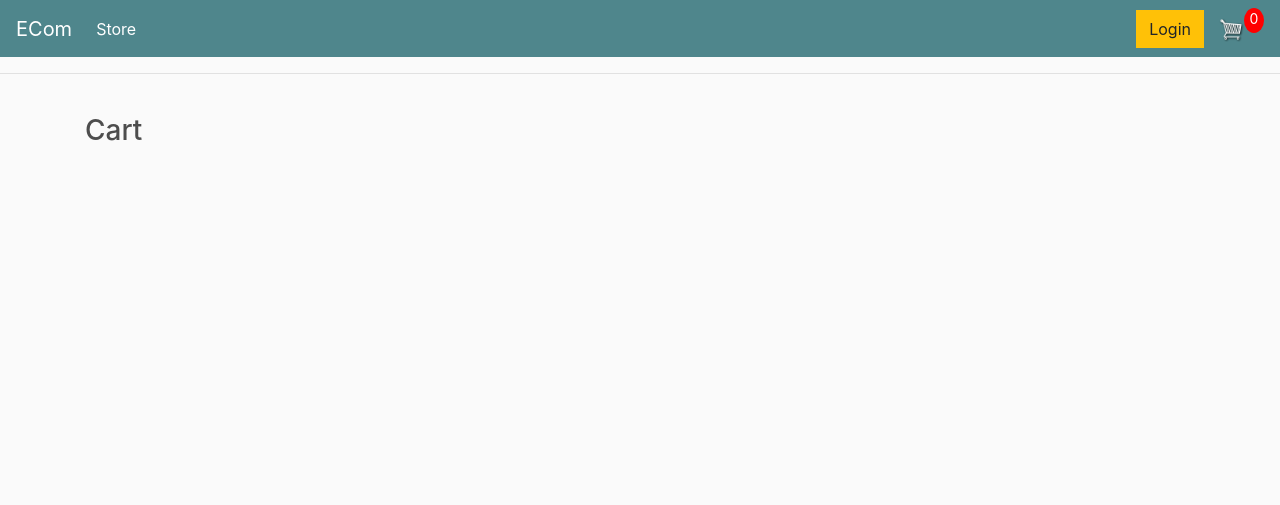
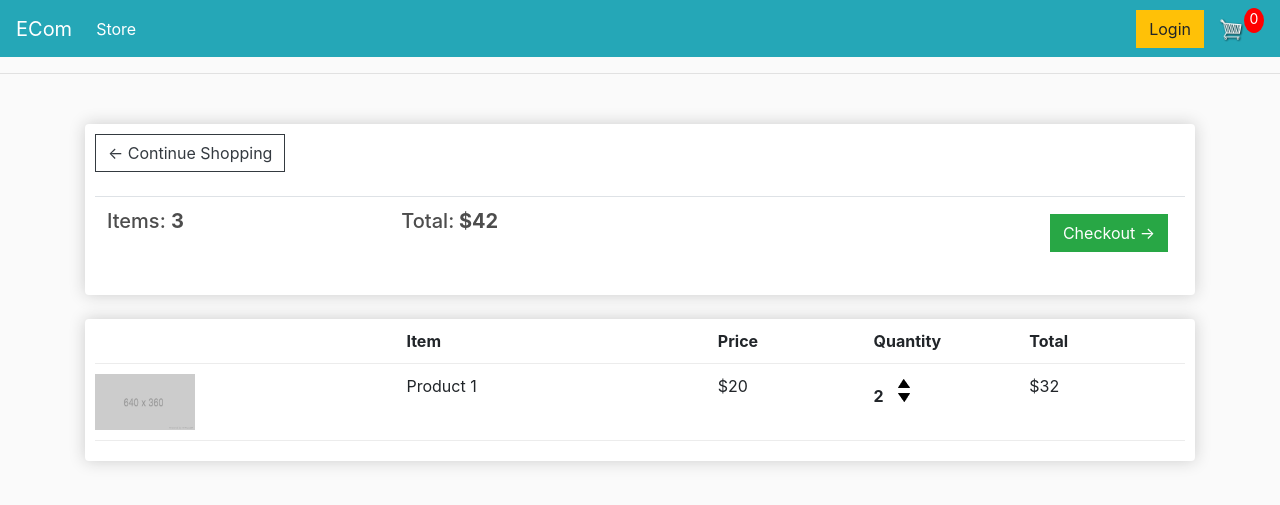
Before and after one commit to Farnan130117/Ecommerce, a Django app: page /cart/ in a window 1280 px wide. Shown: the top 505 px of the page. Run offline with Django 3.2, Linux system fonts and the light colour scheme; lists and menus that the app fills with data are empty; some libraries are stand-ins or nearby versions.

Commit message:
p-8 s-3 store & cart format desing

```diff
--- a/static/css/main.css
+++ b/static/css/main.css
@@ -26,7 +26,7 @@ h1,h2,h3,h4,h5,h6{
 }
 
 .bg-dark{
-	background-color: #4f868c!important;
+	background-color: #25a7b7!important;
 }
 
 #cart-icon{
--- a/store/templates/store/cart.html
+++ b/store/templates/store/cart.html
@@ -1,11 +1,57 @@
+<!-- Template inheritance from main.html -->
 
 {% extends 'store/main.html' %}
+
 {% load static %}
 
 {% block content %}
 
 
-<h3>Cart</h3>
+<div class= "row">
+	<div class= "col-lg-12">
+		<div class="box-element">
+			<a  class="btn btn-outline-dark" href="{% url 'store' %}"> &#x2190; Continue Shopping</a>
+			<br>
+			<br>
+			<table class="table">
+				<tr>
+					<th><h5>Items: <strong>3</strong></h5></th>
+					<th><h5>Total:<strong> $42</strong></h5></th>
+					<th>
+						<a  style="float:right; margin:5px;" class="btn btn-success" href="{% url 'checkout' %}">Checkout &#8594;</a>
+					</th>
+				</tr>
+			</table>
+		</div>
+		<br>
+
+		<div class="box-element">
+
+				<div class="cart-row">
+						<div style="flex:2"></div>
+						<div style="flex:2"><strong>Item</strong></div>
+						<div style="flex:1"><strong>Price</strong></div>
+						<div style="flex:1"><strong>Quantity</strong></div>
+						<div style="flex:1"><strong>Total</strong></div>
+			    </div>
+
+				<div class="cart-row">
+					<div style="flex:2"><img class="row-image" src="{% static 'images/placeholder.png' %}"></div>
+					<div style="flex:2"><p>Product 1</p></div>
+					<div style="flex:1"><p>$20</p></div>
+					<div style="flex:1">
+									<p class="quantity">2</p>
+									<div class="quantity">
+										<img class="chg-quantity" src="{% static  'images/arrow-up.png' %}">
+
+										<img class="chg-quantity" src="{% static  'images/arrow-down.png' %}">
+									</div>
+					</div>
+						<div style="flex:1"><p>$32</p></div>
+				</div>
+		</div>
+
+</div>
 
 
 {% endblock content %}
--- a/store/templates/store/main.html
+++ b/store/templates/store/main.html
@@ -33,11 +33,12 @@
 				    </ul>
 				    <div class="form-inline my-2 my-lg-0">
      					<a href="#"class="btn btn-warning">Login</a>
-     					<!-- Cart image & cart value showing -->
+     			<!--         Cart image & cart value showing    -->
      					<a href="{% url 'cart' %}">
     					<img  id="cart-icon" src="{% static 'images/cart.png' %}">
     					</a>
     					<p id="cart-total">0</p>
+    			<!--         END Cart image & cart value showing    -->
 
     				</div>
 				  </div>
```
Also changed, not shown: store/templates/store/checkout.html (+11 -1 lines), store/templates/store/store.html (+45 -1 lines), static/images/arrow-down.png (added), static/images/arrow-up.png (added), static/images/placeholder.png (added).
